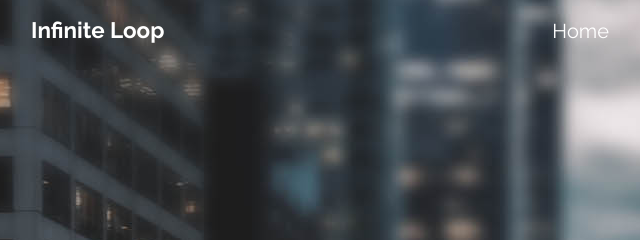
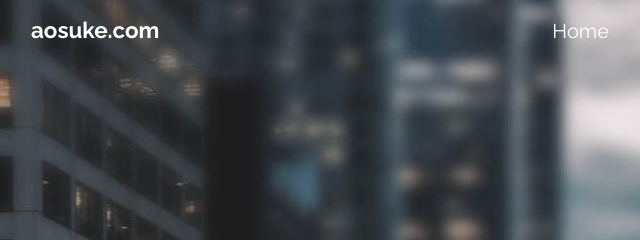
Before and after one commit to aosuke-f/web, a plain HTML site: page index.html in a window 1280 px wide. Shown: the top 240 px of the page, 0-640 px from the left. Drawn offline with Linux system fonts and the light colour scheme.

Commit message:
Update index.html

```diff
--- a/index.html
+++ b/index.html
@@ -24,7 +24,7 @@ https://www.tooplate.com/view/2117-infinite-loop
       <nav class="navbar navbar-expand-md tm-navbar" id="tmNav">
         <div class="container">
           <div class="tm-next">
-              <a href="#infinite" class="navbar-brand">Infinite Loop</a>
+              <a href="#infinite" class="navbar-brand">aosuke.com</a>
           </div>
 
           <button class="navbar-toggler" type="button" data-toggle="collapse" data-target="#navbarSupportedContent" aria-controls="navbarSupportedContent" aria-expanded="false" aria-label="Toggle navigation">
```
